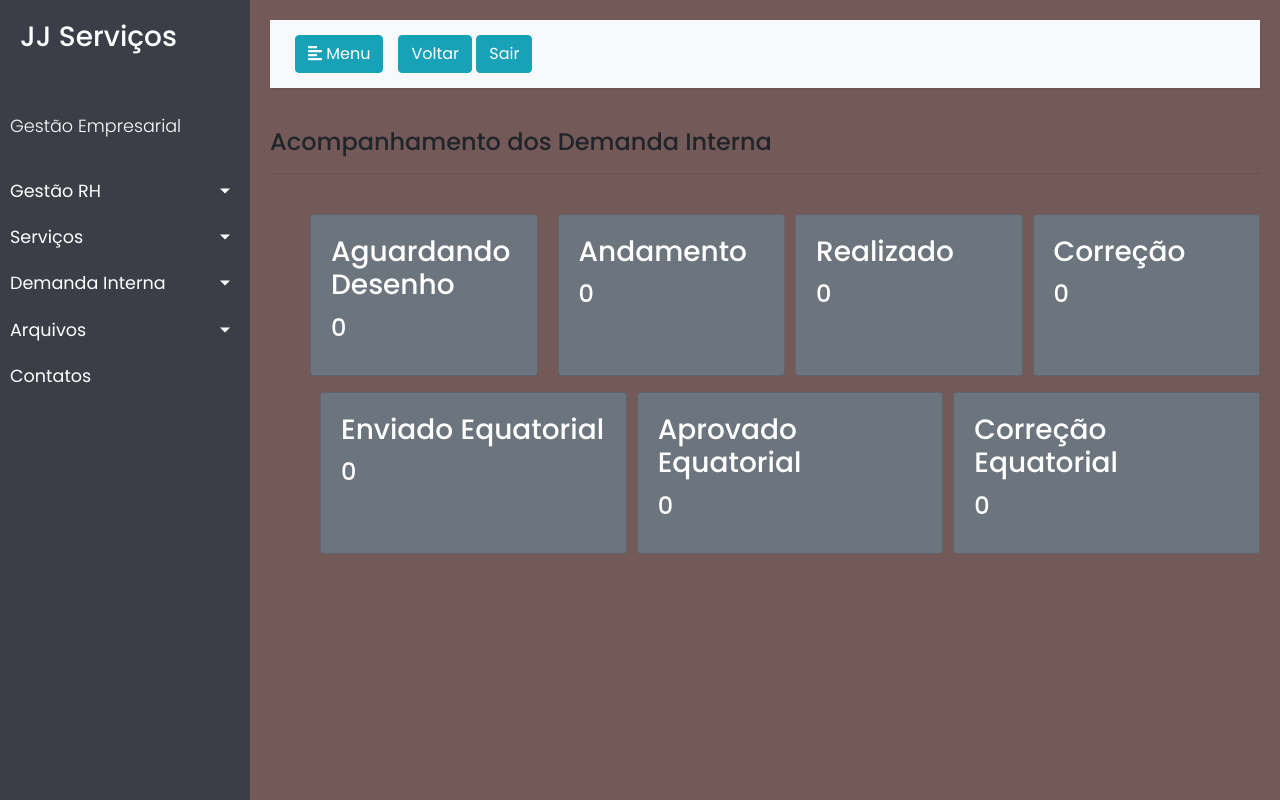
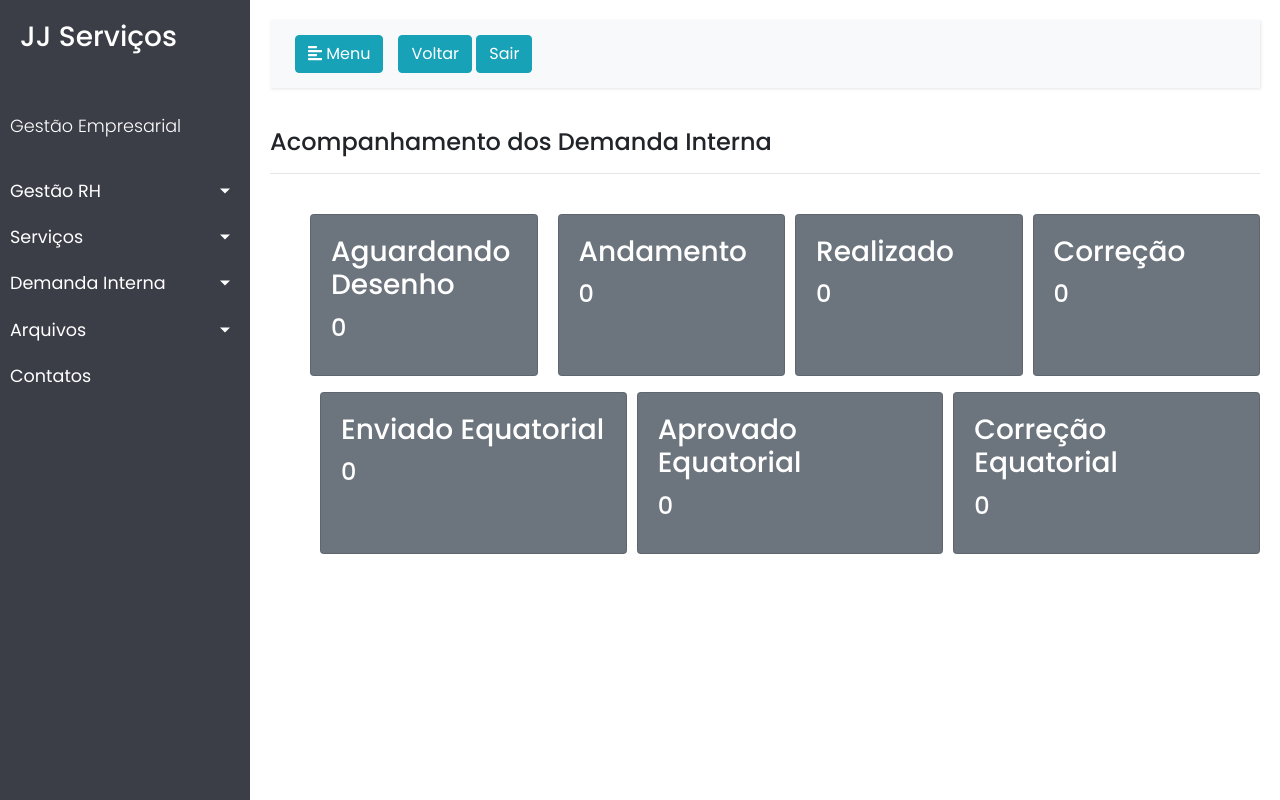
Before and after one commit to marcelohiginoduarte/Projeto_empresa_hr, a Django app: page /demandainterna/dash in a window 1280 px wide. Run offline with Django 5.2, Linux system fonts and the light colour scheme; data that the repository does not hold is empty; parts of the project's set-up code (start-up, migrations or seed data) failed here and were passed over; some libraries are stand-ins or nearby versions.

Commit message:
Organizando as cores

```diff
--- a/GestaoHR/static/CSS/style.css
+++ b/GestaoHR/static/CSS/style.css
@@ -3,7 +3,7 @@
 @import "https://fonts.googleapis.com/css?family=Poppins:300,400,500,600,700";
 body {
     font-family: 'Poppins', sans-serif;
-    background: #745959;
+    background: #fff;
 }
 
 p {
@@ -11,7 +11,7 @@ p {
     font-size: 1.1em;
     font-weight: 300;
     line-height: 1.7em;
-    color: #999;
+    color: #fcfcfc;
 }
 
 a,
```
